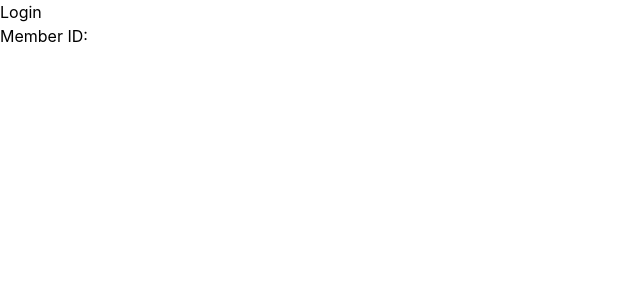
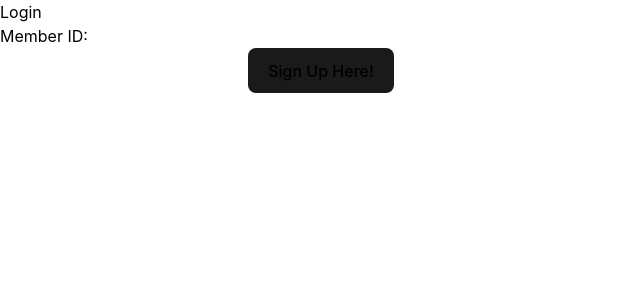
Before and after one commit to cfgdelaware23/Team-5, a React (Vite) app in the folder front_end/: page /login in a window 1280 px wide. Shown: the top 300 px of the page, without its empty margins (0-640 px from the left). Built offline with nearby package versions, Linux system fonts and the light colour scheme.

Commit message:
added button and navigated back to signup

```diff
--- a/front_end/src/pages/LoginPage.tsx
+++ b/front_end/src/pages/LoginPage.tsx
@@ -1,11 +1,16 @@
 import { useState } from 'react'
 import '../app.css'
 
-
+import { useNavigate } from 'react-router-dom';
 
 function LoginPage() {
     const [memberId, setMemberId] = useState('')
 
+    const navigate = useNavigate();
+
+    function goToSignUpPage() {
+        navigate("/signup")
+    }
 
     return (
 
@@ -23,6 +28,11 @@ function LoginPage() {
                         value={memberId}
                         required = {true}
                         onChange={e => setMemberId(e.target.value)} />
+                    <button
+                        onClick={goToSignUpPage}
+                        >
+                            Sign Up Here!
+                        </button>
             </div>
         </div>
     )
```
